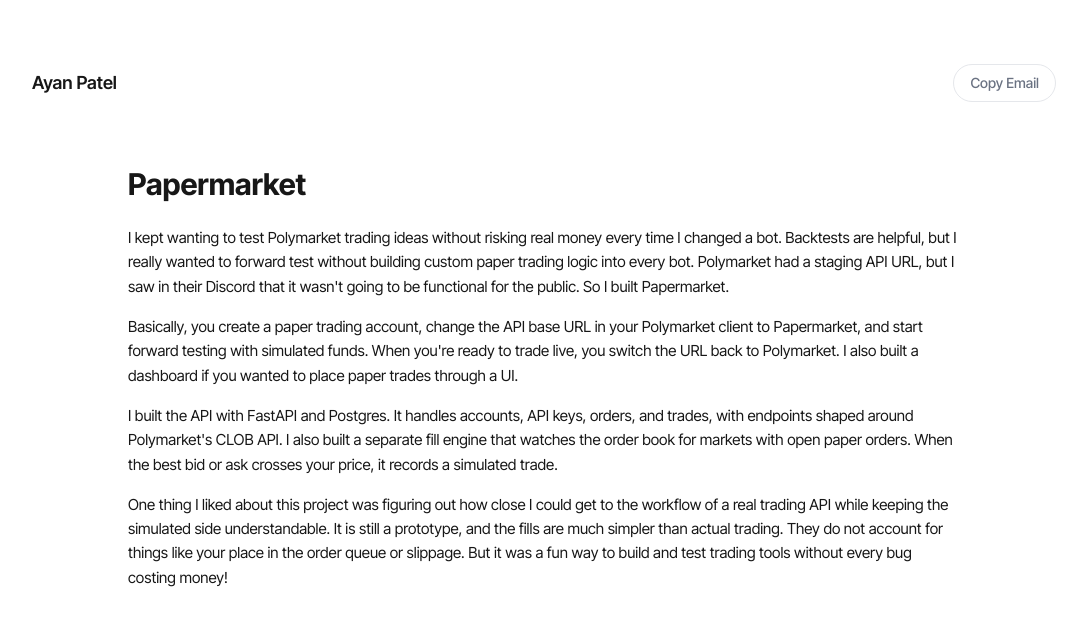
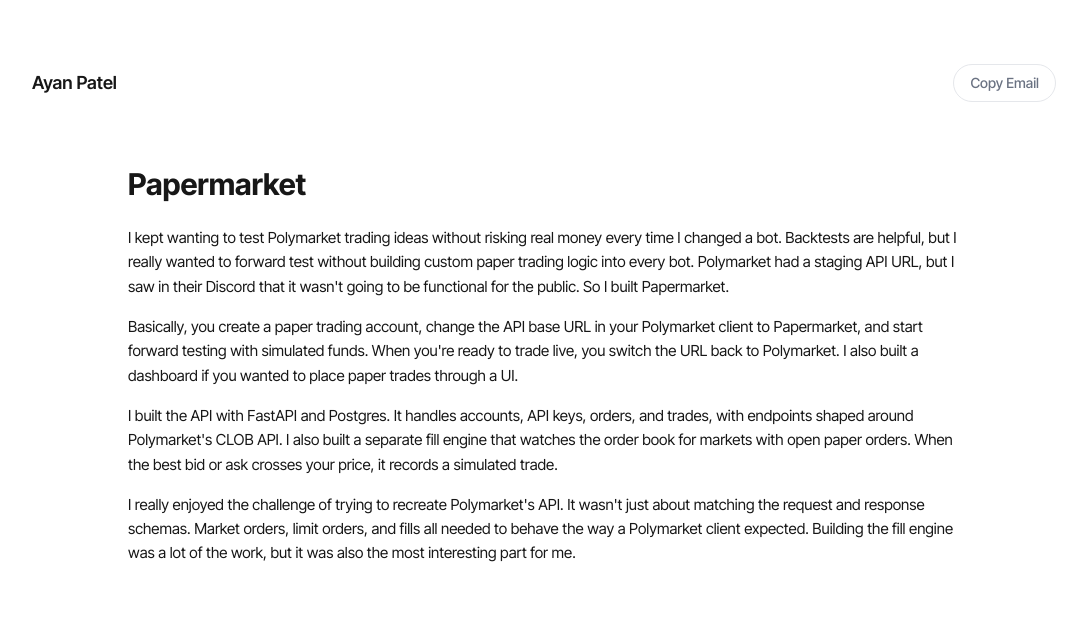
Before and after one commit to KichdiPatel/personal-website, a Next.js app: page /projects/9_PaperMarket in a window 1280 px wide. Shown: the top 626 px of the page, without its empty margins (96-1183 px from the left). Built offline with nearby package versions, Linux system fonts and the light colour scheme.

Commit message:
Focus Papermarket article on API and fill engine challenge

```diff
--- a/src/app/projects/9_PaperMarket/page.mdx
+++ b/src/app/projects/9_PaperMarket/page.mdx
@@ -6,4 +6,4 @@ Basically, you create a paper trading account, change the API base URL in your P
 
 I built the API with FastAPI and Postgres. It handles accounts, API keys, orders, and trades, with endpoints shaped around Polymarket's CLOB API. I also built a separate fill engine that watches the order book for markets with open paper orders. When the best bid or ask crosses your price, it records a simulated trade.
 
-One thing I liked about this project was figuring out how close I could get to the workflow of a real trading API while keeping the simulated side understandable. It is still a prototype, and the fills are much simpler than actual trading. They do not account for things like your place in the order queue or slippage. But it was a fun way to build and test trading tools without every bug costing money!
+I really enjoyed the challenge of trying to recreate Polymarket's API. It wasn't just about matching the request and response schemas. Market orders, limit orders, and fills all needed to behave the way a Polymarket client expected. Building the fill engine was a lot of the work, but it was also the most interesting part for me.
```
